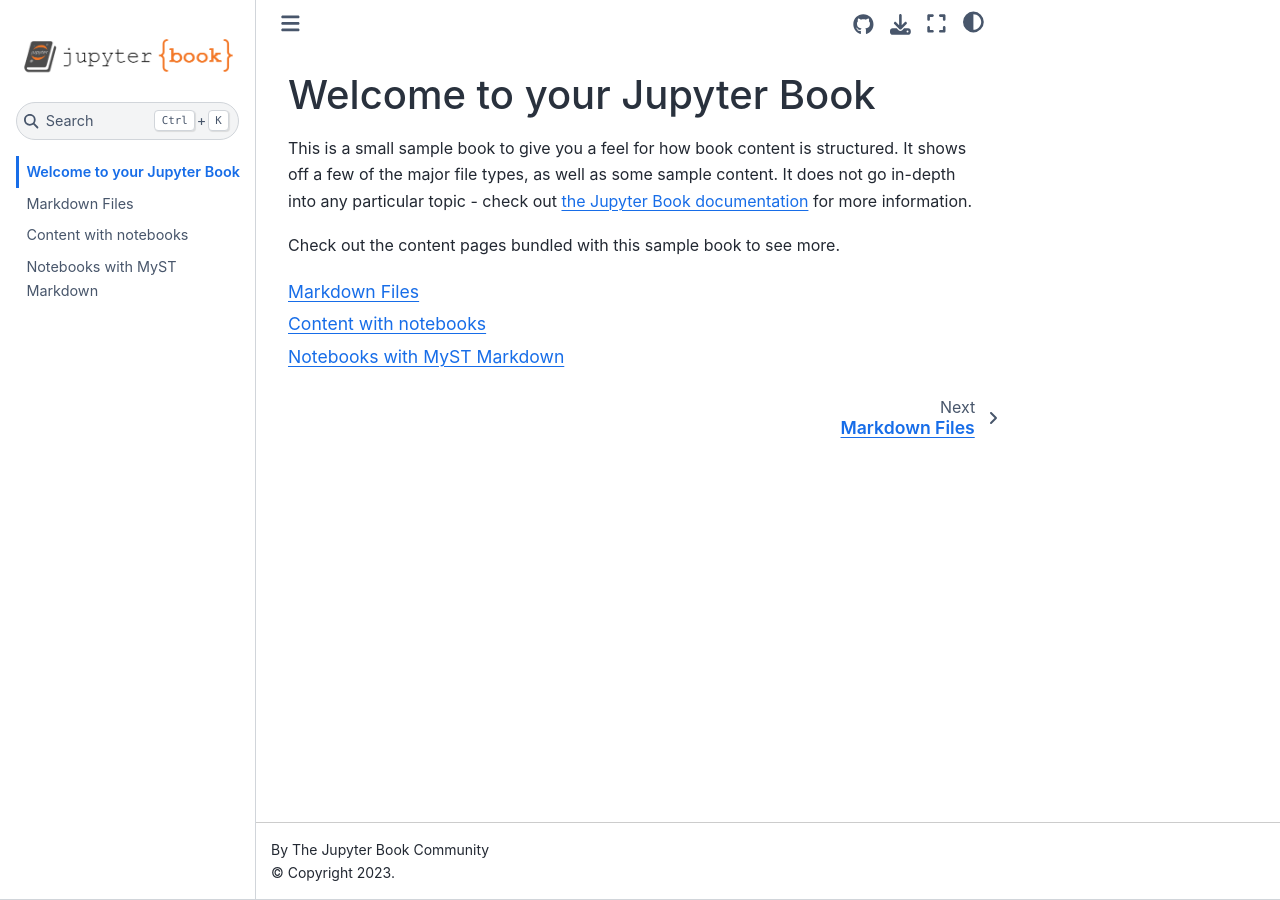
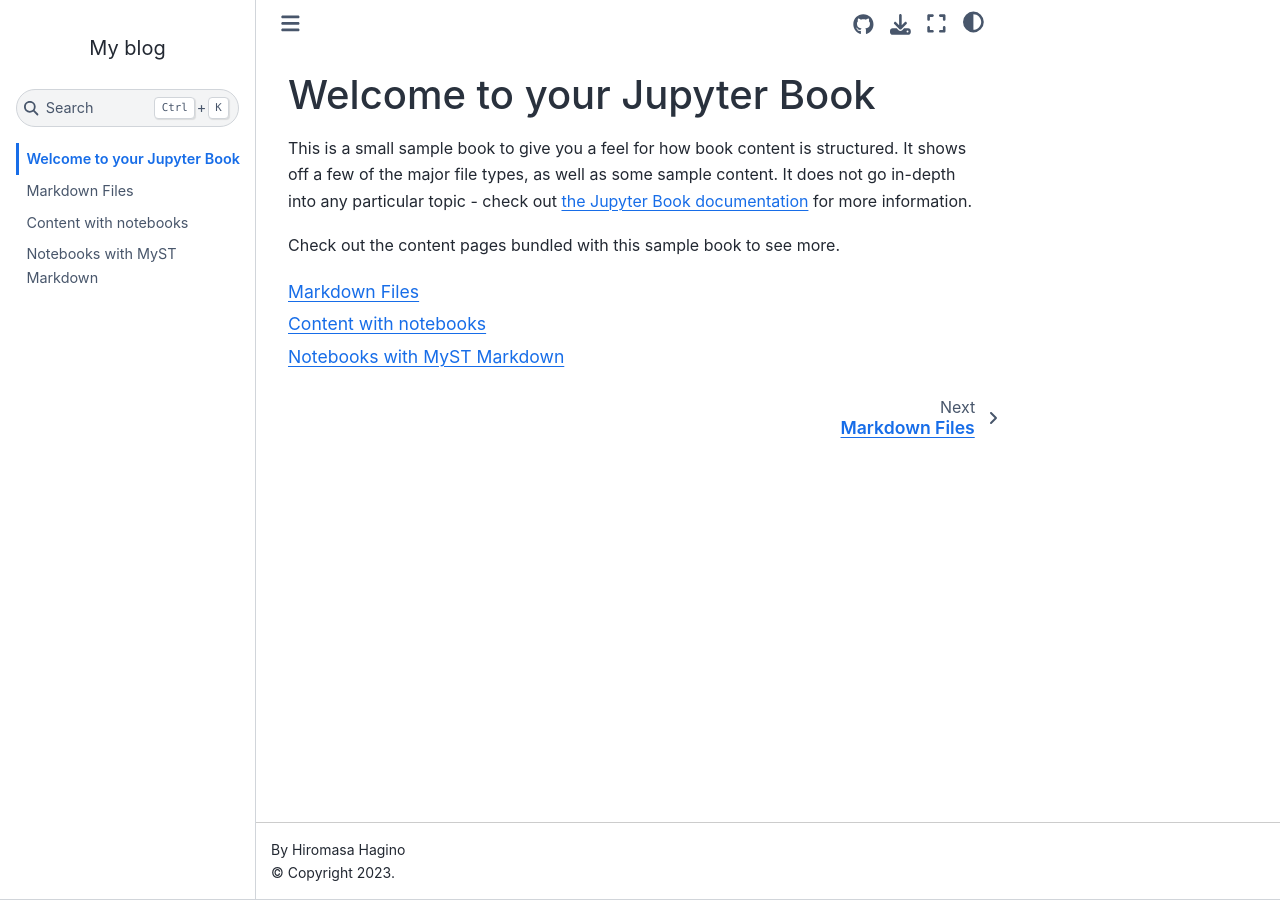
Before and after one commit to HHagino/my-blog, a Jupyter Book: the page built from intro.md, in a window 1280 px wide. Built offline with Jupyter Book 1.0.4 settings and Sphinx 7.4.7 and the Sphinx Book theme 1.1.4, drawn with Linux system fonts in a browser that asks for light colours.

Commit message:
_config.yml を更新

```diff
--- a/_config.yml
+++ b/_config.yml
@@ -1,14 +1,17 @@
 # Book settings
 # Learn more at https://jupyterbook.org/customize/config.html
 
-title: My sample book
-author: The Jupyter Book Community
-logo: logo.png
+title: My blog
+author: Hiromasa Hagino
 
 # Force re-execution of notebooks on each build.
 # See https://jupyterbook.org/content/execute.html
 execute:
-  execute_notebooks: force
+  execute_notebooks: “off"
+
+root: comntent/hello-world.md
+
+only_build_toc_files: true
 
 # Define the name of the latex output file for PDF builds
 latex:
```
